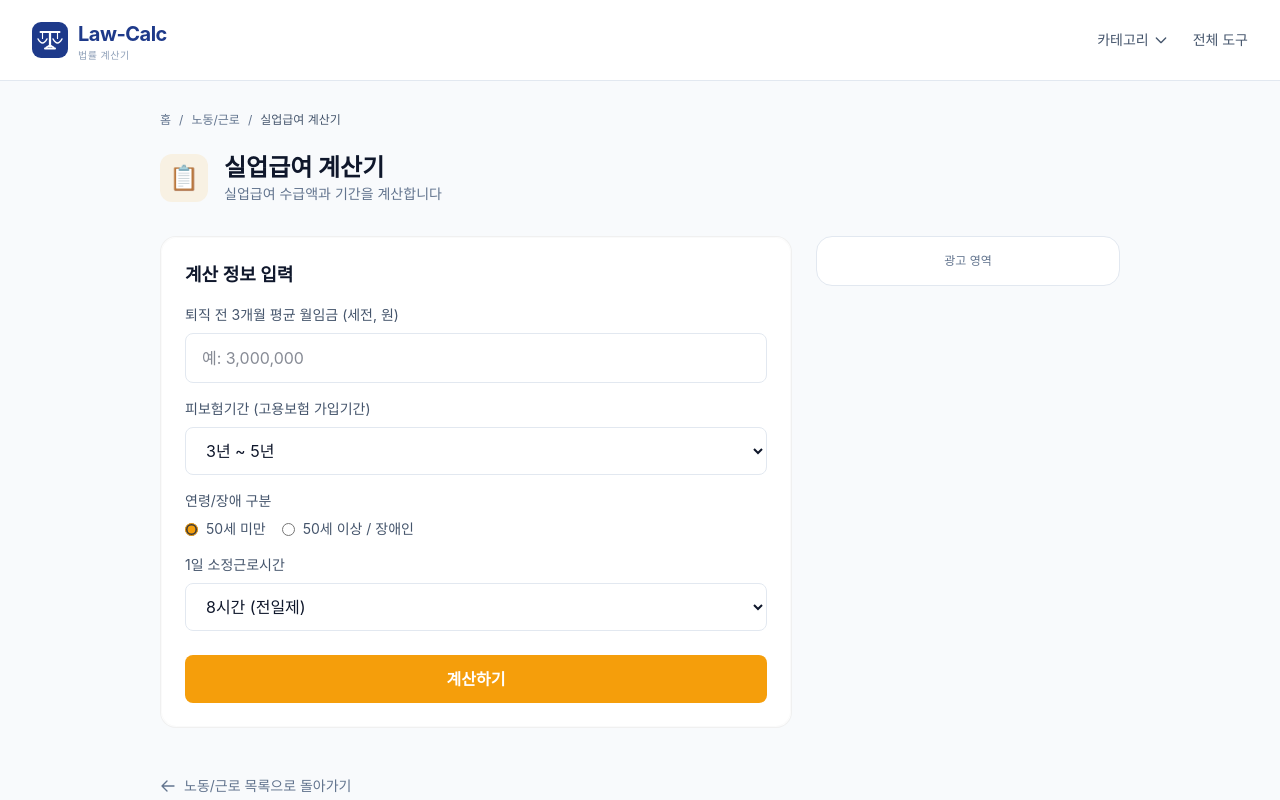
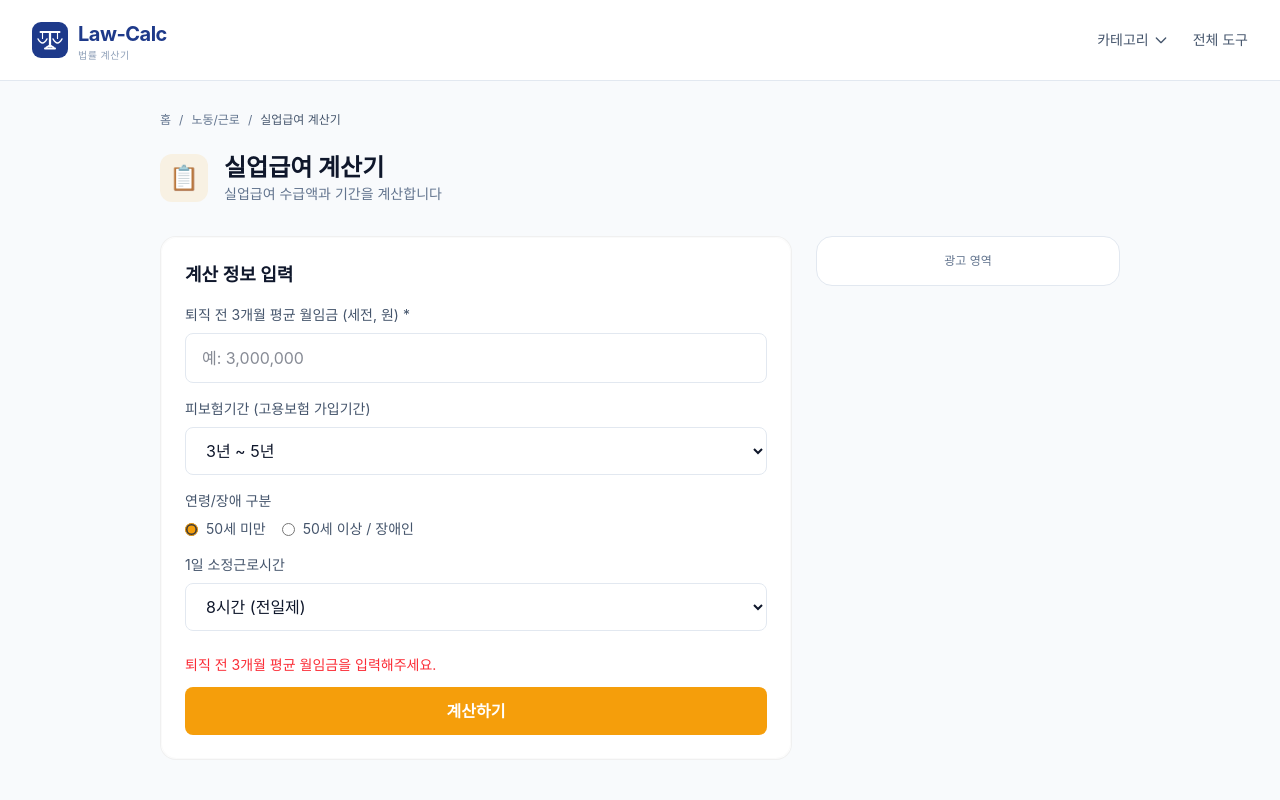
Before and after one commit to SublimerNJ/law-calc, a Next.js app: page /tools/labor/unemployment-benefit in a window 1280 px wide. Both pictures are taken after a click on the button "계산하기". Shown: the top 800 px of the page. Built offline with nearby package versions, Linux system fonts and the light colour scheme; a web font is replaced by a local one.

Commit message:
feat(27-ux-02): unemployment-benefit 에러/경고 state 추가, 필수 필드 * 표시
- error/warning state 추가, 월임금 미입력 에러 및 1억 초과 경고 처리
- 필수 필드 라벨에 * 표시 (퇴직 전 3개월 평균 월임금)

```diff
--- a/src/app/tools/labor/unemployment-benefit/page.tsx
+++ b/src/app/tools/labor/unemployment-benefit/page.tsx
@@ -42,6 +42,8 @@ export default function UnemploymentBenefitPage() {
   const [period, setPeriod] = useState('lt5');
   const [ageGroup, setAgeGroup] = useState('under50');
   const [dailyHours, setDailyHours] = useState(8);
+  const [error, setError] = useState<string | null>(null);
+  const [warning, setWarning] = useState<string | null>(null);
   const [result, setResult] = useState<{
     dailyBase: number;
     dailyPayment: number;
@@ -53,8 +55,19 @@ export default function UnemploymentBenefitPage() {
   } | null>(null);
 
   const handleCalculate = () => {
+    setError(null);
+    setWarning(null);
+
     const w = parseInt(monthlyWage.replace(/[^0-9]/g, ''), 10);
-    if (!w || w <= 0) return;
+    if (!w || w <= 0) {
+      setError('퇴직 전 3개월 평균 월임금을 입력해주세요.');
+      setResult(null);
+      return;
+    }
+
+    if (w > 100_000_000) {
+      setWarning('월임금이 1억원을 초과합니다. 입력값을 확인해주세요.');
+    }
 
     const dailyLower = Math.floor(10_320 * 0.8 * dailyHours); // 2026년 최저임금 10,320원/시간 (고용노동부 고시)
     const dailyBase = Math.floor((w * 12) / 365 * 0.6);
@@ -83,7 +96,7 @@ export default function UnemploymentBenefitPage() {
         <h2 className="text-lg font-semibold text-slate-900 mb-4">계산 정보 입력</h2>
 
         <div className="mb-4">
-          <label className="block text-sm text-slate-600 mb-2">퇴직 전 3개월 평균 월임금 (세전, 원)</label>
+          <label className="block text-sm text-slate-600 mb-2">퇴직 전 3개월 평균 월임금 (세전, 원) *</label>
           <input
             type="text"
             inputMode="numeric"
@@ -137,6 +150,9 @@ export default function UnemploymentBenefitPage() {
             ))}
           </select>
         </div>
+
+        {error && <p className="text-red-500 text-sm mb-3">{error}</p>}
+        {warning && <p className="text-orange-500 text-sm mb-3">{warning}</p>}
 
         <button
           onClick={handleCalculate}
```
